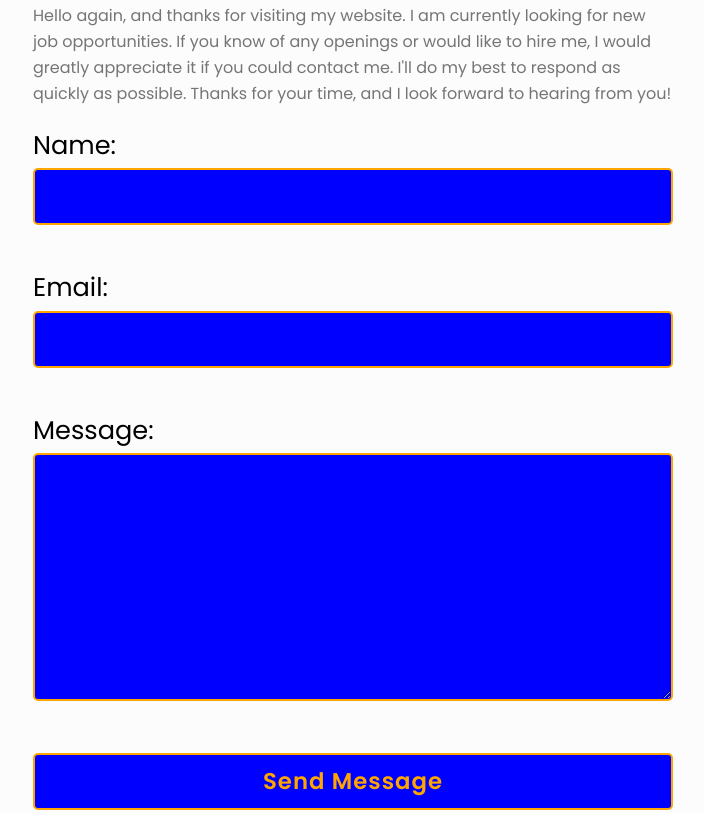
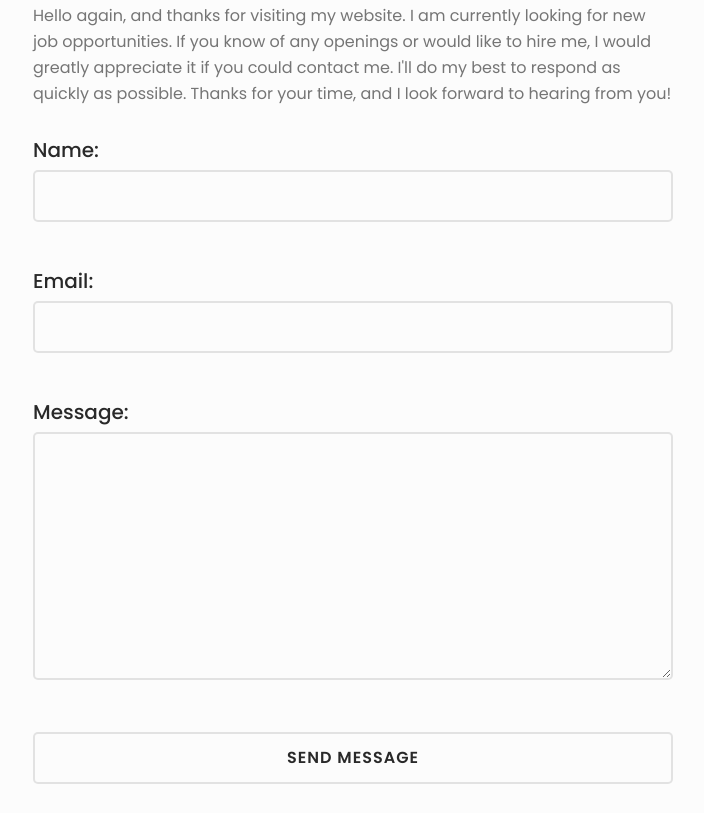
Before and after one commit to ZZ83/zz83.github.io, a plain HTML site: page index.html in a window 1280 px wide. Shown: the part 4498-5311 px from the top of the page, without its empty margins (287-991 px from the left). Drawn offline with Linux system fonts and the light colour scheme.

```diff
--- a/index.html
+++ b/index.html
@@ -180,15 +180,13 @@
                     </div>
                 </section>
             </div>
-
-
             <!-- CONTACT SECTION BACKGROUND -->
             <div class="o-background -primary">
                 <!-- CONTACT SECTION -->
                 <section id="contact"  class="o-section o-container -contact">
-                    <h2>Contact Me</h2>
-                    <div class="contact">
-                        <p  class="contact__paragraph">
+                    <h2 style="margin-left: -0.35rem;">Contact Me</h2>
+                    <div>
+                        <p>
                             Hello again, and thanks for visiting my website. I am currently looking for new job opportunities.
                             If you know of any openings or would like to hire me, I would greatly appreciate it if you could contact
                             me. I'll do my best to respond as quickly as possible. Thanks for your time, and I look forward to hearing
@@ -204,14 +202,11 @@
                             <input type="hidden" name="_subject" value="You have a new email">
                             <label class="contactForm__label" for="message">Message:</label>
                             <textarea id="message" class="contactForm__input" name="text" required></textarea>
-                            <input class="contactForm__submit" type="submit" value="Send Message" />
+                            <input class="contactForm__submit" type="submit" value="SEND MESSAGE" />
                         </form>
                     </div>
-
                 </section>
             </div>
-
-
         </main>
         <!-- FOOTER -->
         <div class="o-background -tertiary">
--- a/sass/03-elements/04-text.scss
+++ b/sass/03-elements/04-text.scss
@@ -6,8 +6,8 @@ h2 {
 }
 
 p {
+    line-height: rem(26px);
     color: var(--secondary-text);
-    line-height: rem(26px);
 }
 
  h1,
--- a/sass/03-elements/07-form.scss
+++ b/sass/03-elements/07-form.scss
@@ -1,23 +1,17 @@
 @use '../01-tools' as *;
 
-form {
-    // margin: 0 auto;
-    // max-width:600px;
-}
-
 label {
+    color: var(--primary-text);
     display: block;
-    font-size: rem(22.78px);
+    font-size: rem(20px);
     padding-bottom: rem(8px);
-    @include mq(medium) {
-        font-size: rem(25.63px);
-    }
+    font-weight: 500;
 }
 
 input,
 textarea {
-    font-size:   rem(18px);
-	line-height: rem(28.83px);
+    font-size:   rem(16px);
+	line-height: rem(24px);
 }
 
 textarea {
--- a/sass/06-components/_index.scss
+++ b/sass/06-components/_index.scss
@@ -5,5 +5,4 @@
 @forward 'c-skill';
 @forward 'c-project';
 @forward 'c-presentation';
-@forward 'c-contact';
 @forward 'c-contactForm';
--- a/sass/06-components/c-contact.scss
+++ /dev/null
@@ -1,10 +0,0 @@
-@use '../01-tools' as *;
-
-
-.contact {
-    max-width: rem(700px);
-}
-
-.contact__paragraph {
-    margin-bottom: rem(24px);
-}
--- a/sass/06-components/c-contactForm.scss
+++ b/sass/06-components/c-contactForm.scss
@@ -1,32 +1,31 @@
 @use '../01-tools' as *;
 
 .contactForm {
-
+    margin-top: rem(32px);
 	&__input,
 	&__submit {
-		color:white;
+		color: var(--secondary-text);
 		width: 100%;
 		padding: rem(12px);
 		border-radius: 5px;
-		border: 2px solid orange;
-		background: blue;
+		border: 2px solid rgba(0, 0, 0, 0.1);
+		background: var(--primary-bg);
 	}
 	&__input {
 		outline: 0;
 		margin-bottom: rem(48px);
 	}
 	&__input:focus {
-		border:2px solid #0A91AB;
+		border: 2px solid var(--secondary-text);
 	}
 	&__submit {
-		color: orange;
+		color: var(--primary-text);
 		cursor: pointer;
 		font-weight: 600;
-		font-size: rem(22.78px);
-		letter-spacing: 1px;
+		letter-spacing: rem(1px);
 	}
 	&__submit:hover {
-		color:blue;
-		background: orange;
+		color:var(--tertiary-bg);
+		background: var(--primary-text);
 	}
 }
```
Also changed, not shown: css/styles.css, 1 other file.
